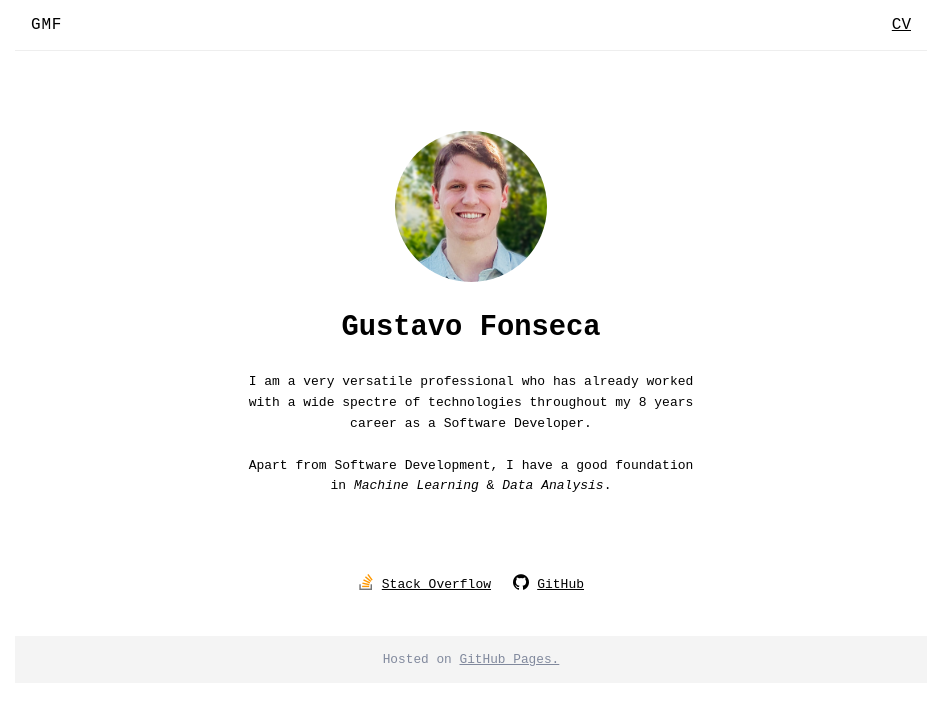
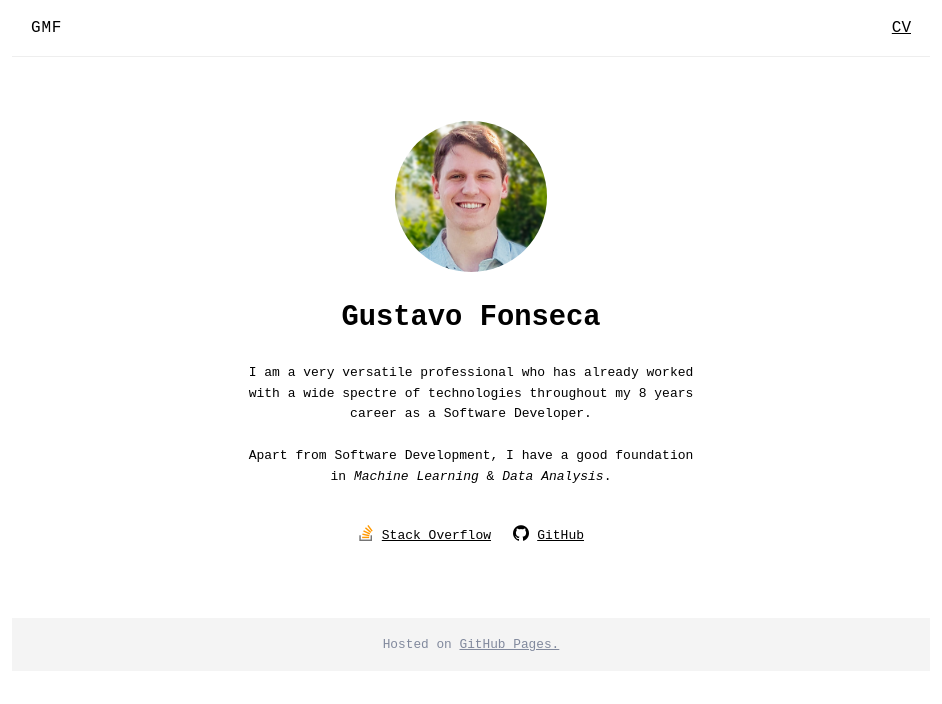
Before and after one commit to gmtfonseca/gmtfonseca.github.io, a plain HTML site: page index.html in a window 1280 px wide. Shown: the whole page, without its empty margins (169-1111 px from the left). Drawn offline with Linux system fonts and the light colour scheme.

Commit message:
Adjust margins

```diff
--- a/style.css
+++ b/style.css
@@ -26,7 +26,7 @@ h1 {
 
 nav {
   max-width: 55rem;
-  padding: 1rem;
+  padding: 1.2rem;
   display: flex;
   justify-content: space-between;
   border-bottom-style: solid;
@@ -41,7 +41,7 @@ nav #home {
 }
 
 .content {
-  padding: 2rem 0;
+  padding: 4rem;
   max-width: 35rem;
   display: flex;
   flex-direction: column;
@@ -52,11 +52,11 @@ nav #home {
   display: flex;
   flex-direction: column;
   align-items: center;
-  padding: 3rem;
 }
 
 #bio .description {
   line-height: 1.6;
+  padding: 0 3rem;
 }
 
 #profile {
@@ -67,7 +67,7 @@ nav #home {
 
 #social {
   max-width: 25rem;
-  margin-top: 1rem;
+  margin-top: 1.5rem;
   display: flex;
   flex-wrap: wrap;
   padding: 0 1rem;
@@ -79,7 +79,7 @@ nav #home {
 
 footer {
   max-width: 55rem;
-  padding: 1rem;
+  padding: 1.2rem;
   color: #81899D;
   font-size: 0.8rem;
   background-color: #f4f4f4;
```
